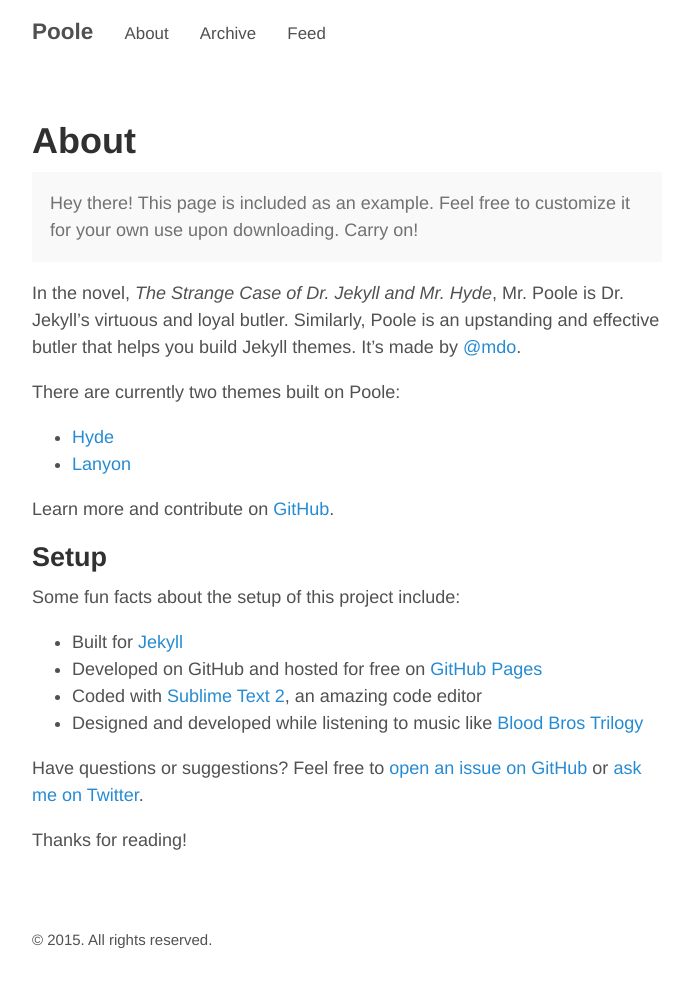
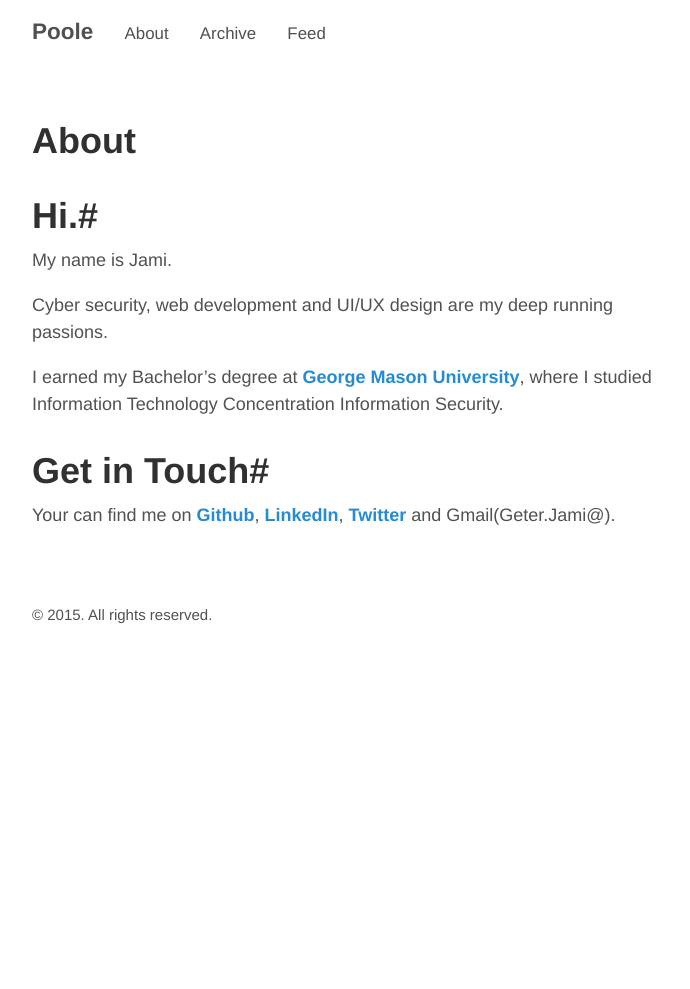
Before and after one commit to TheJcode/TheJcode.github.io, a Jekyll site: the page built from about.md, in a window 1280 px wide. Shown: the whole page, without its empty margins (293-983 px from the left). Built offline with Jekyll 4.4.1, drawn with Linux system fonts in a browser that asks for light colours; after the commit the page ends 900 px from its top, so only the background shows below that.

Commit message:
Update about.md

```diff
--- a/about.md
+++ b/about.md
@@ -3,28 +3,15 @@
 title: About
 ---
 
-<p class="message">
-  Hey there! This page is included as an example. Feel free to customize it for your own use upon downloading. Carry on!
-</p>
+#Hi.#
 
-In the novel, *The Strange Case of Dr. Jekyll and Mr. Hyde*, Mr. Poole is Dr. Jekyll's virtuous and loyal butler. Similarly, Poole is an upstanding and effective butler that helps you build Jekyll themes. It's made by [@mdo](https://twitter.com/mdo).
+My name is Jami.
 
-There are currently two themes built on Poole:
+Cyber security, web development and UI/UX design are my  deep running passions.
 
-* [Hyde](http://hyde.getpoole.com)
-* [Lanyon](http://lanyon.getpoole.com)
+I earned my Bachelor's degree at **[George Mason University](https://www.gmu.edu/)**, where I studied Information Technology Concentration Information Security.
 
-Learn more and contribute on [GitHub](https://github.com/poole).
 
-## Setup
+#Get in Touch#
 
-Some fun facts about the setup of this project include:
-
-* Built for [Jekyll](http://jekyllrb.com)
-* Developed on GitHub and hosted for free on [GitHub Pages](https://pages.github.com)
-* Coded with [Sublime Text 2](http://sublimetext.com), an amazing code editor
-* Designed and developed while listening to music like [Blood Bros Trilogy](https://soundcloud.com/maddecent/sets/blood-bros-series)
-
-Have questions or suggestions? Feel free to [open an issue on GitHub](https://github.com/poole/poole/issues/new) or [ask me on Twitter](https://twitter.com/mdo).
-
-Thanks for reading!
+Your can find me on **[Github](https://github.com/TheJcode)**, **[LinkedIn](www.linkedin.com/in/JamiGeter)**, **[Twitter](https://twitter.com/Jcode_)** and Gmail(Geter.Jami@).
```
